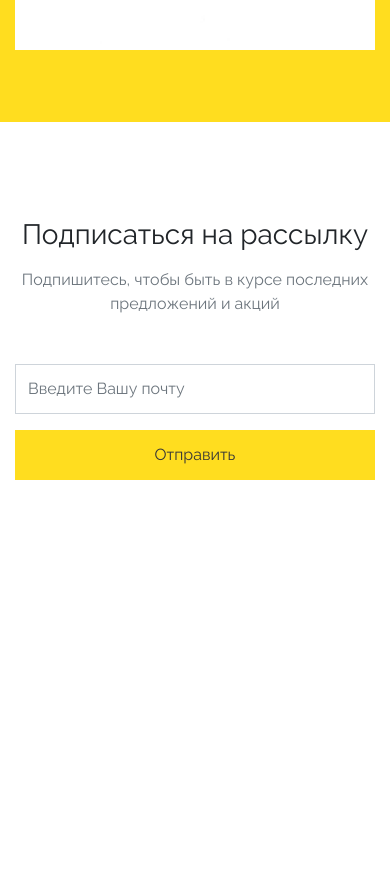
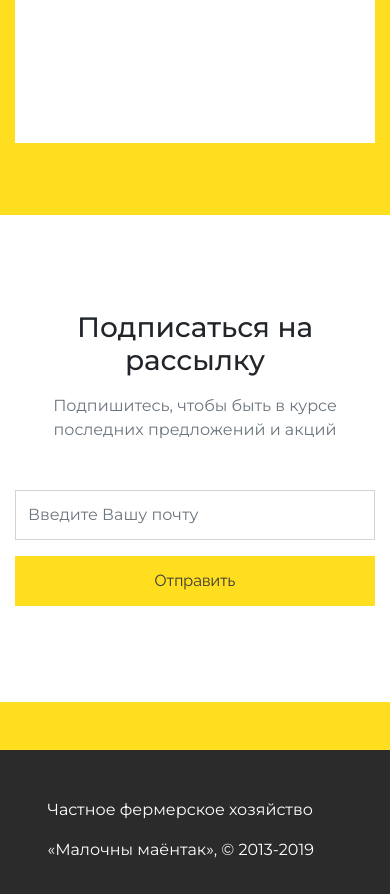
Before and after one commit to ecomilk/ecomilk.github.io, a React (Create React App) app: page / in a window 390 px wide. Shown: the part 6200-7094 px from the top of the page. Before the commit the page ends 6776 px from the top, so only its background shows below. Built offline with nearby package versions, Linux system fonts and the light colour scheme.

Commit message:
fix: minor adjustment for mobile devices

```diff
--- a/public/index.html
+++ b/public/index.html
@@ -10,6 +10,8 @@
 <!--	<link rel="stylesheet" href="./styles/bootstrap.min.css">-->
 	<link rel="stylesheet" href="https://stackpath.bootstrapcdn.com/bootstrap/4.3.1/css/bootstrap.min.css" integrity="sha384-ggOyR0iXCbMQv3Xipma34MD+dH/1fQ784/j6cY/iJTQUOhcWr7x9JvoRxT2MZw1T" crossorigin="anonymous">
 
+	<link href="https://fonts.googleapis.com/css?family=Montserrat:100,300,400,500,600,700,800,900&display=swap&subset=cyrillic,cyrillic-ext" rel="stylesheet">
+
 	<script src="https://code.jquery.com/jquery-3.3.1.slim.min.js" integrity="sha384-q8i/X+965DzO0rT7abK41JStQIAqVgRVzpbzo5smXKp4YfRvH+8abtTE1Pi6jizo" crossorigin="anonymous"></script>
 	<script src="https://cdnjs.cloudflare.com/ajax/libs/popper.js/1.14.7/umd/popper.min.js" integrity="sha384-UO2eT0CpHqdSJQ6hJty5KVphtPhzWj9WO1clHTMGa3JDZwrnQq4sF86dIHNDz0W1" crossorigin="anonymous"></script>
 	<script src="https://stackpath.bootstrapcdn.com/bootstrap/4.3.1/js/bootstrap.min.js" integrity="sha384-JjSmVgyd0p3pXB1rRibZUAYoIIy6OrQ6VrjIEaFf/nJGzIxFDsf4x0xIM+B07jRM" crossorigin="anonymous"></script>
--- a/src/components/App/App.js
+++ b/src/components/App/App.js
@@ -7,6 +7,7 @@ import AboutUs from "../AboutUs";
 import Products from "../Products/Products";
 import Documents from "../Documents/Documents";
 import SubscribeForm from "../SubscribeForm/SubscribeForm";
+import AppFooter from "../AppFooter/AppFooter";
 
 export default class App extends Component {
 
@@ -54,8 +55,9 @@ export default class App extends Component {
                 <AppHeader />
                 <AboutUs />
                 <Products />
-                <Documents {...documentsProps}/>
-                <SubscribeForm {...subscribeFormProps}/>
+                <Documents {...documentsProps} />
+                <SubscribeForm {...subscribeFormProps} />
+                <AppFooter />
             </div>
         )
     }
--- a/src/components/AppFooter/AppFooter.css
+++ b/src/components/AppFooter/AppFooter.css
@@ -1,3 +1,12 @@
 .app-footer {
+    background-color: var(--yellow-custom);
+}
 
+.app-footer footer {
+    color: white;
+    background-color: var(--dark-text-color);
 }
+
+.app-footer footer span {
+    display: block;
+}
--- a/src/components/AppFooter/AppFooter.js
+++ b/src/components/AppFooter/AppFooter.js
@@ -3,5 +3,27 @@ import React, {Component} from 'react'
 import './AppFooter.css'
 
 export default class AppFooter extends Component {
+    render() {
+        return (
+            <div className="app-footer">
 
+                <div className="pt-5">
+
+                </div>
+
+                <footer className="pt-5 pb-5">
+                    <div className="container-fluid">
+                        <div className="row justify-content-center">
+                            <div className="col-10">
+                                <span>Частное фермерское хозяйство</span>
+                                <span className="pt-3">«Малочны маёнтак», © 2013-2019</span>
+                            </div>
+                        </div>
+                    </div>
+
+                </footer>
+
+            </div>
+        )
+    }
 }
--- a/src/components/AppHeader/AppHeader.css
+++ b/src/components/AppHeader/AppHeader.css
@@ -7,11 +7,23 @@
     background-repeat: no-repeat;
 }
 
-.app-header h1.tinos {
-    margin-top: 10vh;
-    margin-bottom: 1vh;
-    font-size: 5rem;
-    line-height: .9;
+@media screen and (min-width: 601px) {
+    .app-header h1.tinos {
+        margin-top: 10vh;
+        margin-bottom: 1vh;
+        font-size: 7.5rem;
+        line-height: .9;
+    }
+}
+
+/* If the screen size is 600px wide or less, set the font-size of <div> to 30px */
+@media screen and (max-width: 600px) {
+    .app-header h1.tinos {
+        margin-top: 10vh;
+        margin-bottom: 1vh;
+        font-size: 4rem;
+        line-height: .9;
+    }
 }
 
 .navbar .container-fluid {
--- a/src/index.css
+++ b/src/index.css
@@ -13,7 +13,9 @@ body {
     /*font-family: -apple-system, BlinkMacSystemFont, "Segoe UI", "Roboto", "Oxygen",*/
     /*"Ubuntu", "Cantarell", "Fira Sans", "Droid Sans", "Helvetica Neue",*/
     /*sans-serif;*/
-    font-family: 'Raleway', sans-serif;
+    /*font-family: 'Raleway', sans-serif;*/
+    font-family: 'Montserrat', sans-serif;
+
     -webkit-font-smoothing: antialiased;
     -moz-osx-font-smoothing: grayscale;
 }
```
